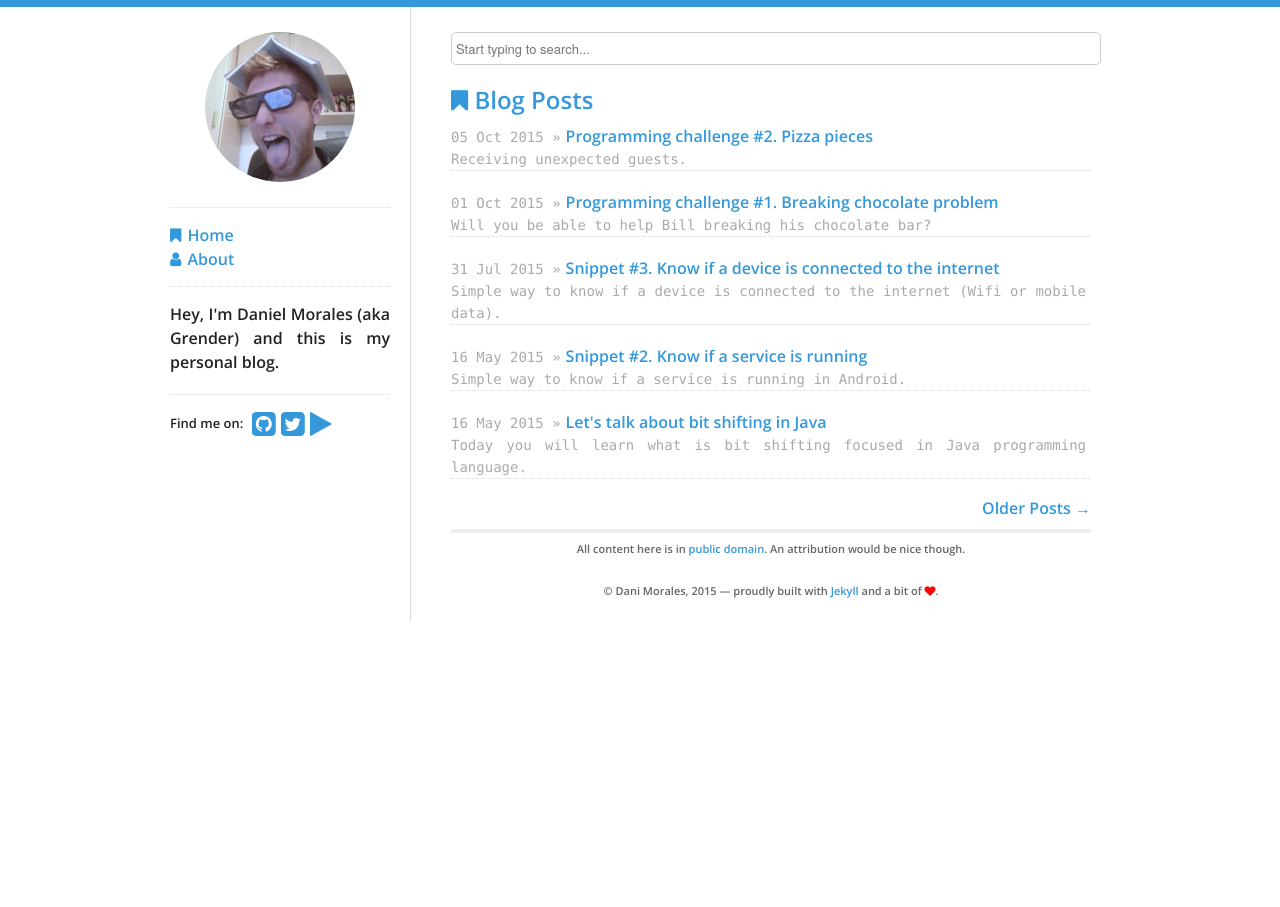
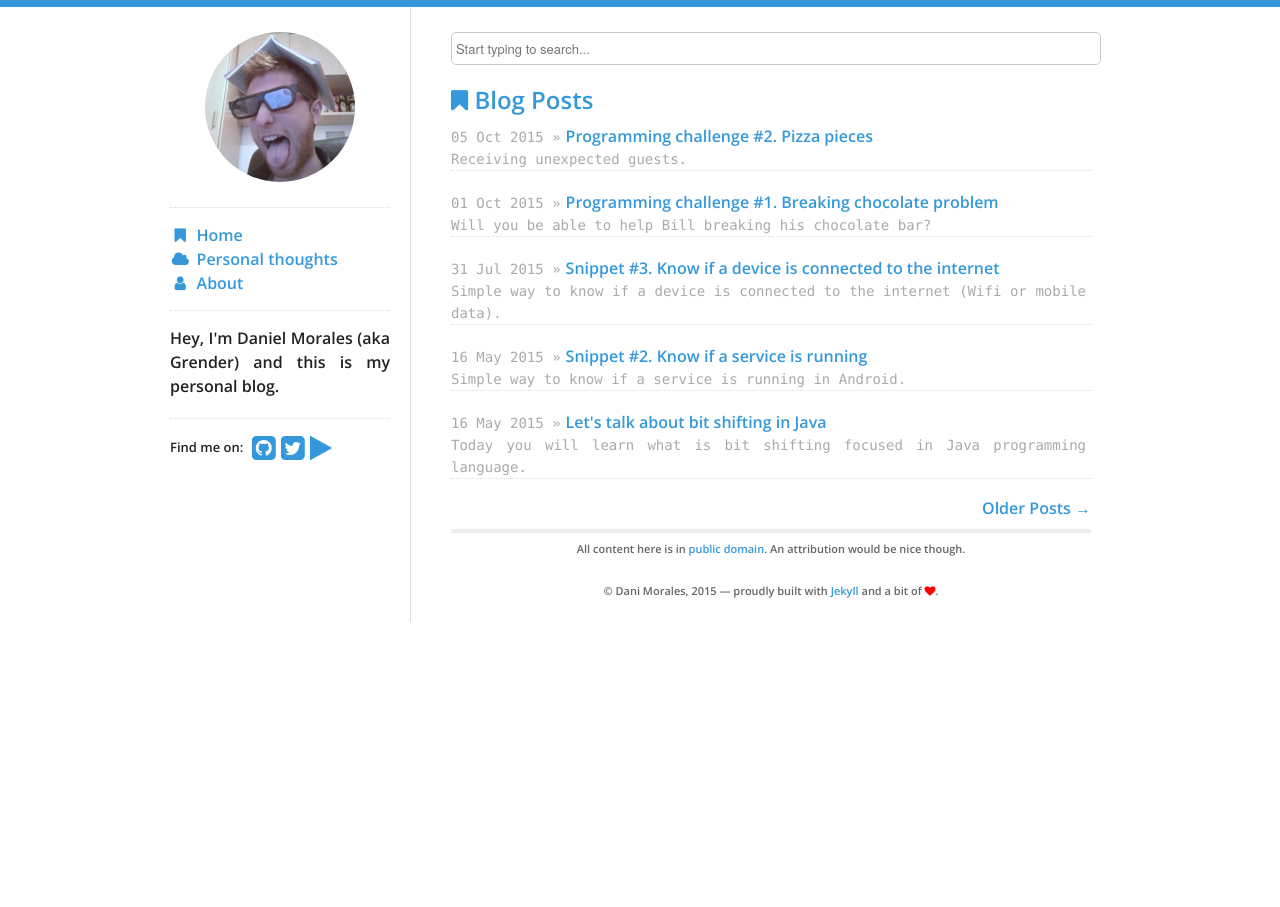
Before and after one commit to GrenderG/grenderg.github.io, a Jekyll site: the page built from index.html, in a window 1280 px wide. Built offline with Jekyll 4.4.1, drawn with Linux system fonts in a browser that asks for light colours; nearby versions of some CDN libraries; the list of posts is cut into pages by our own code.

Commit message:
added menu item

```diff
--- a/_includes/css/screen.css
+++ b/_includes/css/screen.css
@@ -168,6 +168,10 @@ nav h1, nav h2 {
 
 .mobile-menu i {
   padding-right: 6px;
+}
+
+.mobile-menu ul li {
+  display: inline;
 }
 
 #social {
--- a/_includes/sidebar.html
+++ b/_includes/sidebar.html
@@ -9,8 +9,9 @@
   </a>
   <!--<h2>I'm <a href="/">{{ site.data.theme.name }}</a>.</h2>-->
   <div class="browser-menu">
-    <a href="{{ '/' }}"><i class="fa fa-bookmark"></i>Home</a><br/>
-    <a href="{{ '/about' }}"><i class="fa fa-user"></i>About</a><br/>
+    <a href="{{ '/' }}"><i class="fa fa-bookmark fa-fw"></i>Home</a><br/>
+    <a href="http://personal.dmoral.es"><i class="fa fa-cloud fa-fw"></i>Personal thoughts</a><br/>
+    <a href="{{ '/about' }}"><i class="fa fa-user fa-fw"></i>About</a><br/>
   </div>
   <div id="bio">
     <p>Hey, I'm Daniel Morales (aka Grender) and this is my personal blog.</p>
--- a/_layouts/default.html
+++ b/_layouts/default.html
@@ -34,8 +34,11 @@
     </div>
 
     <div class="mobile-menu">
-      <a href="{{ '/' }}"><i class="fa fa-bookmark"></i>&nbsp;Home&nbsp;&nbsp;</a>
-      <a href="{{ '/about' }}"><i class="fa fa-user"></i>&nbsp;About</a>
+      <ul>
+        <li><a href="{{ '/' }}"><i class="fa fa-bookmark fa-fw"></i>Home&nbsp;&nbsp;</a></li>
+        <li><a href="http://personal.dmoral.es"><i class="fa fa-cloud fa-fw"></i>Personal&nbsp;&nbsp;</a></li>
+        <li><a href="{{ '/about' }}"><i class="fa fa-user fa-fw"></i>About</a></li>
+      </ul>
     </div>
     <div class="eleven columns content">
       {{ content }}
--- a/assets/js/LMSpoiler.js
+++ b/assets/js/LMSpoiler.js
@@ -32,6 +32,8 @@ function LMSpoiler() {
     var endPosition = 0;
     var lastPosition = 0;
 
+    try {
+
       while(content.indexOf("[spoiler]", lastPosition) != -1) { //if there is a tag to convert to spoiler
 
         lastPosition = content.indexOf("[spoiler]", lastPosition); //takes the position of start tag of spoiler
@@ -55,6 +57,8 @@ function LMSpoiler() {
         lastPosition ++;
         spoilerIndex ++;
       }
+
+    } catch(e) {}
   };
 }
 
--- a/index.html
+++ b/index.html
@@ -23,12 +23,10 @@ title: Blog Posts
     </script>
   <h2><i class="fa fa-bookmark"></i> Blog Posts</h2>
   <ul id="blog-posts" class="posts">
-  	<div id="findIn">
     {% for post in paginator.posts %}
       <li><span class="date">{{ post.date | date_to_string }} &raquo;</span><a href="{{ post.url }}">{{ post.title }}</a></li>
       <p class="post_description">{{ post.description }}</p>
     {% endfor %}
-    </div>
   </ul>
 
 <!-- Pager -->
--- a/search.json
+++ b/search.json
@@ -1,5 +1,5 @@
 ---
-layout: none
+layout: null
 ---
 [
   {% for post in site.posts %}
```
Lines whose indentation alone changed are shown as unchanged.
